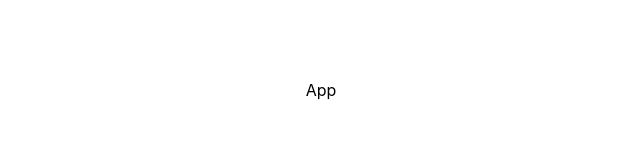
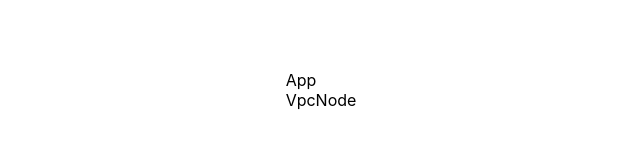
Before and after one commit to WhiteAdy/CloudFence-Assignment, a React (Vite) app: page / in a window 1280 px wide. Shown: the part 310-458 px from the top of the page, without its empty margins (319-959 px from the left). Built offline with nearby package versions, Linux system fonts and the light colour scheme.

Commit message:
add absolute paths config

```diff
--- a/src/App.tsx
+++ b/src/App.tsx
@@ -1,5 +1,12 @@
+import { VpcNode } from '@components/nodes'
+
 function App() {
-  return <div>App</div>
+  return (
+    <div>
+      App
+      <VpcNode />
+    </div>
+  )
 }
 
 export default App
--- /dev/null
+++ b/src/components/nodes/VpcNode/VpcNode.tsx
@@ -0,0 +1,5 @@
+function VpcNode() {
+  return <div>VpcNode</div>
+}
+
+export default VpcNode
--- /dev/null
+++ b/src/components/nodes/index.ts
@@ -0,0 +1 @@
+export { default as VpcNode } from './VpcNode/VpcNode'
--- a/vite.config.ts
+++ b/vite.config.ts
@@ -4,4 +4,9 @@ import react from '@vitejs/plugin-react-swc'
 // https://vite.dev/config/
 export default defineConfig({
   plugins: [react()],
+  resolve: {
+    alias: {
+      '@components': '/src/components',
+    },
+  },
 })
```
Also changed, not shown: tsconfig.app.json (+6 -1 lines).
